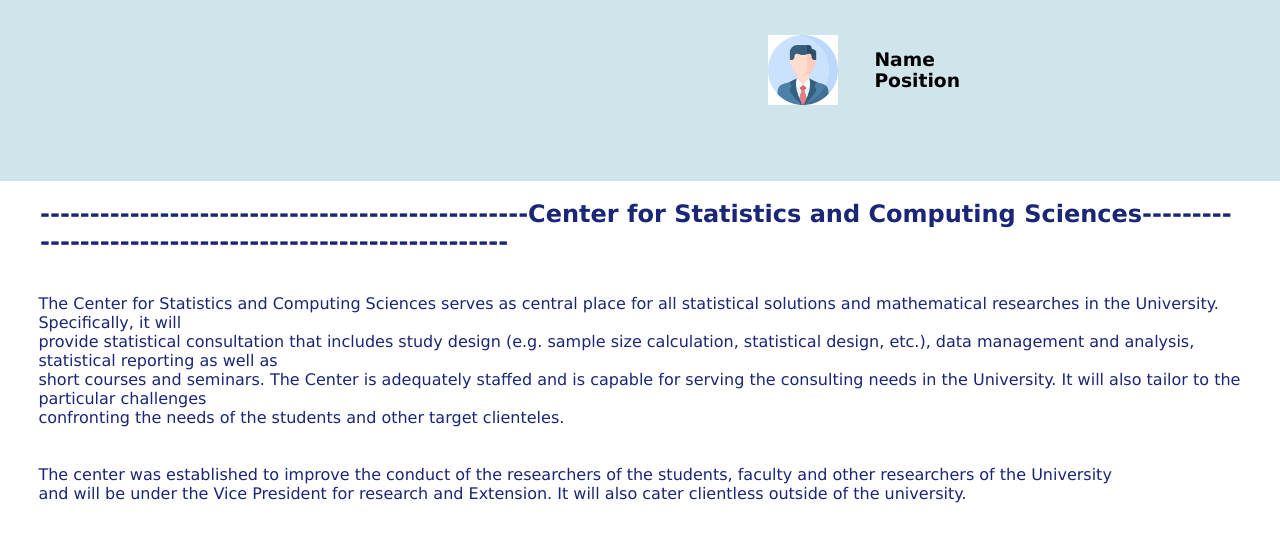
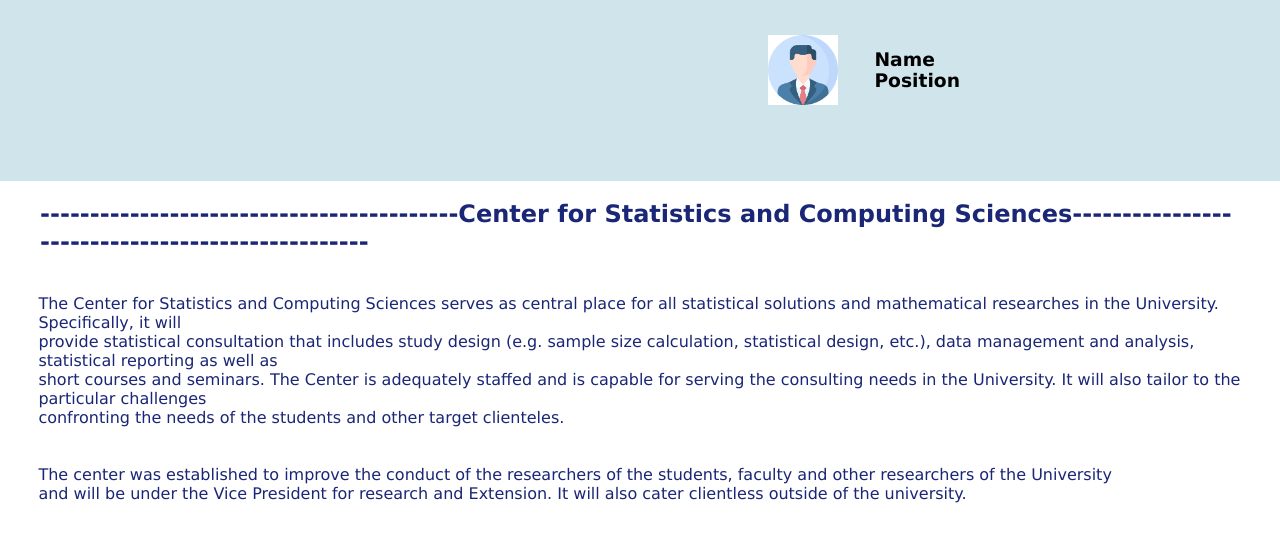
Before and after one commit to charwellnigos/cscslandingpage.github.io, a plain HTML site: page index.html in a window 1280 px wide. Shown: the part 1984-2522 px from the top of the page. Drawn offline with Linux system fonts and the light colour scheme.

Commit message:
Update index.html

```diff
--- a/index.html
+++ b/index.html
@@ -103,7 +103,7 @@
 
     <div class="info"> <br>
         <div class="cscs">
-            <h2 class="center">-------------------------------------------------Center for Statistics and Computing Sciences--------------------------------------------------------</h2>
+            <h2 class="center">------------------------------------------Center for Statistics and Computing Sciences-------------------------------------------------</h2>
         </div>
         <br>
         <div class="rationale"> <br>
```
